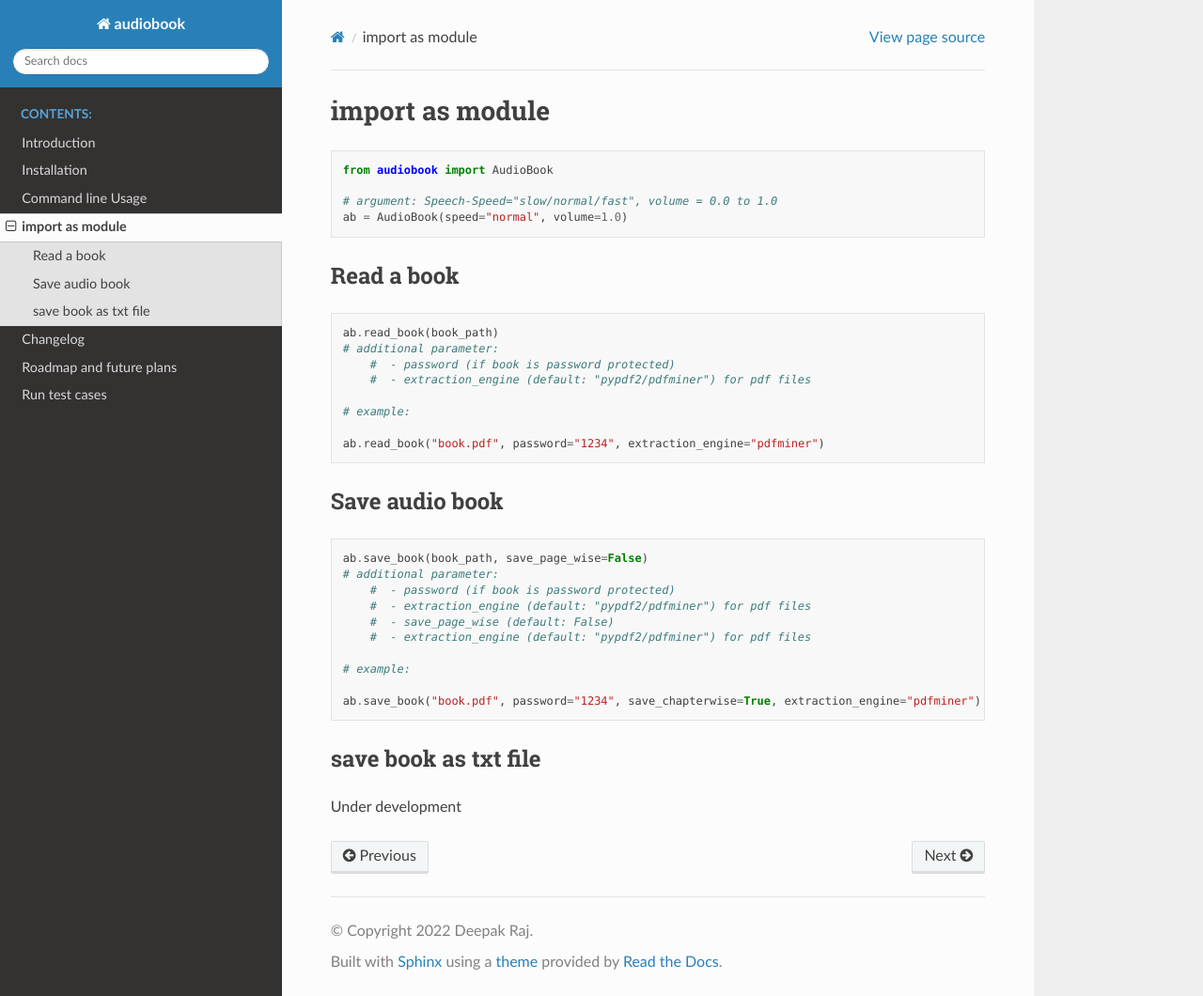
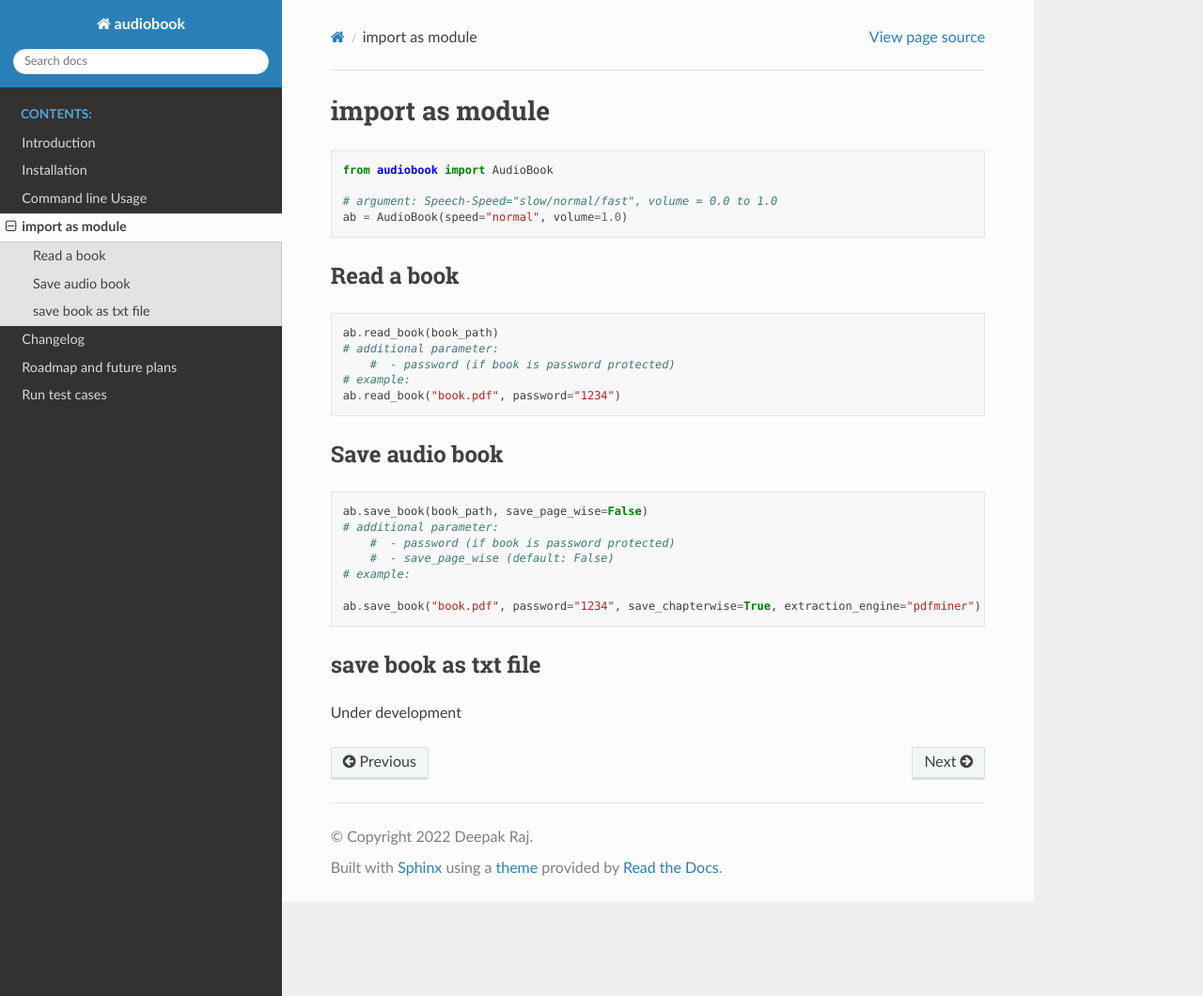
Before and after one commit to Py-Contributors/AudioBook, a Sphinx documentation site: the page built from docs/import_as_module.rst, in a window 1280 px wide and 1060 px high. Shown: the whole window at 94% size. Built offline with Sphinx 7.4.7 and the Read the Docs theme 2.0.0, drawn with Linux system fonts in a browser that asks for light colours.

Commit message:
Updating documentation
Signed-off-by: codeperfectplus <deepak008@live.com>

```diff
--- a/docs/import_as_module.rst
+++ b/docs/import_as_module.rst
@@ -17,11 +17,8 @@ Read a book
     ab.read_book(book_path)
     # additional parameter:
         #  - password (if book is password protected)
-        #  - extraction_engine (default: "pypdf2/pdfminer") for pdf files
-
     # example:
-
-    ab.read_book("book.pdf", password="1234", extraction_engine="pdfminer")
+    ab.read_book("book.pdf", password="1234")
 
 Save audio book
 ------------
@@ -31,10 +28,7 @@ Save audio book
     ab.save_book(book_path, save_page_wise=False)
     # additional parameter:
         #  - password (if book is password protected)
-        #  - extraction_engine (default: "pypdf2/pdfminer") for pdf files
         #  - save_page_wise (default: False)
-        #  - extraction_engine (default: "pypdf2/pdfminer") for pdf files
-
     # example:
 
     ab.save_book("book.pdf", password="1234", save_chapterwise=True, extraction_engine="pdfminer")
--- a/requirements.txt
+++ b/requirements.txt
@@ -11,4 +11,4 @@ pdfminer>=20191125
 defusedxml==0.7.1
 odfpy==1.4.1
 pytest==7.2.0
-flake8==6.0.0pip
+flake8==6.0.0
```
Also changed, not shown: README.md (+9 -9 lines), 1 other file.
